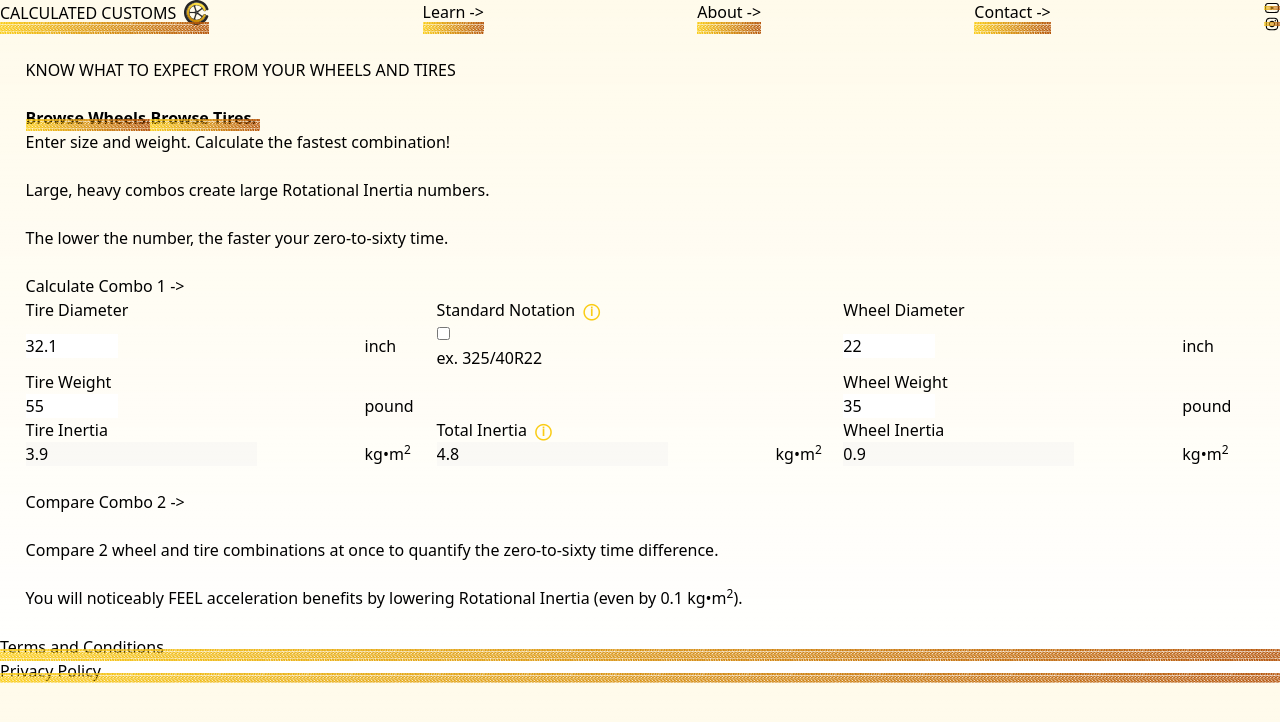
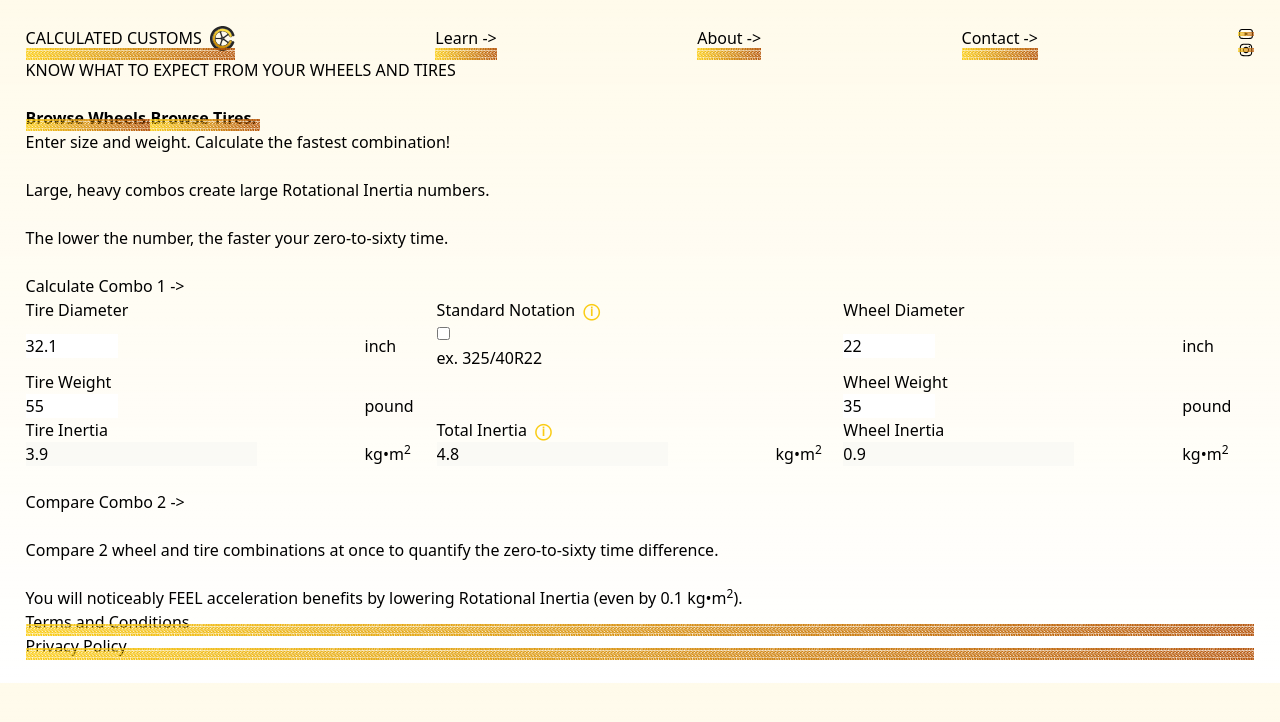
Before and after one commit to RamonJOrtega/calculated-customs, a Next.js app: page / in a window 1280 px wide. Shown: the top 722 px of the page. Built offline with nearby package versions, Linux system fonts and the light colour scheme.

Commit message:
add margin to body in globals.css

```diff
--- a/app/globals.css
+++ b/app/globals.css
@@ -112,6 +112,10 @@ body {
     )
     rgb(var(--background-start-rgb));
 }
+
+main {
+  margin: 2%
+}
 /* a {
   position: relative;
   text-decoration: none;
@@ -185,7 +189,3 @@ table {
   margin: 0;
   border: #fde047;
 }
-
-section {
-  margin: 2%;
-}
```
